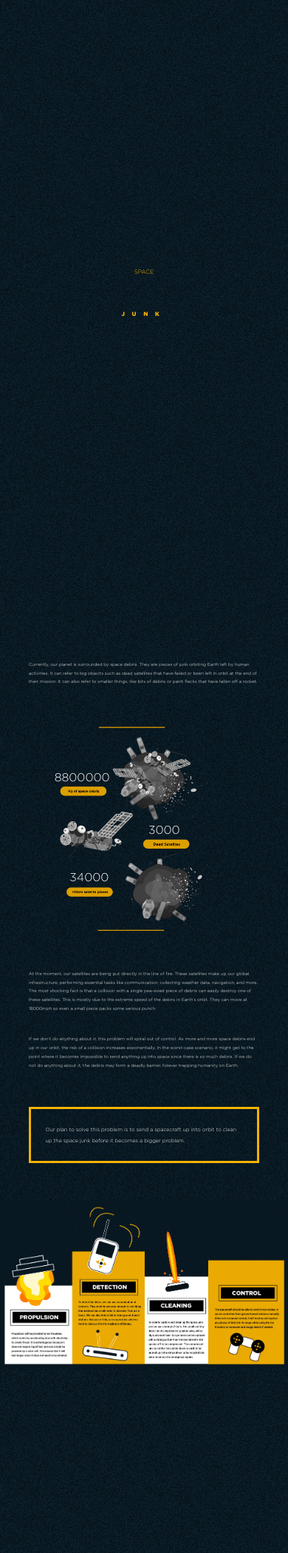
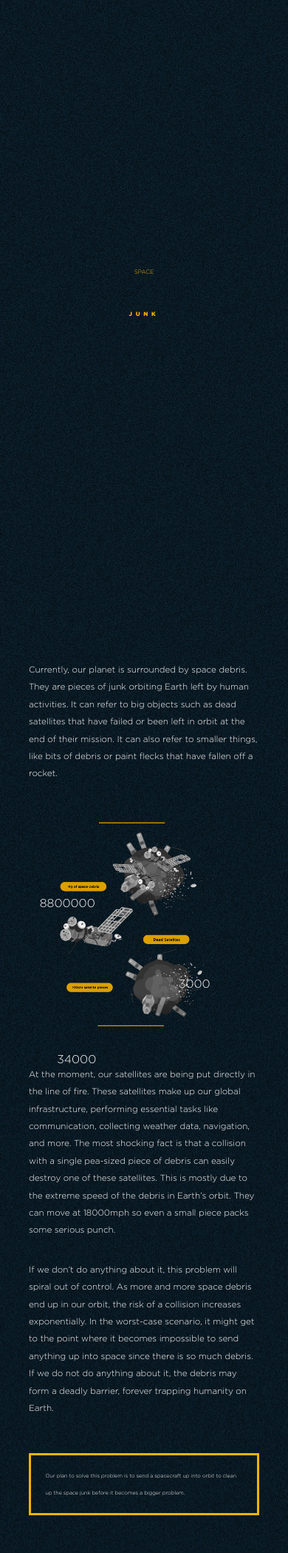
Before and after one commit to PMK9Supakrit/JUNKBUSTER, a PHP site: page / in a window 390 px wide. Shown: the part 845-2944 px from the top of the page at 74% size. Run offline with PHP 8.4, Linux system fonts and the light colour scheme.

Commit message:
update home page (font-size, change image)

```diff
--- a/css/home.css
+++ b/css/home.css
@@ -62,31 +62,30 @@
 
 #sec1 .text {
     position: absolute;
-    top: 50%;
-    transform: translateY(-50%);
+    top: 40%;
     z-index: 10;
 
-    margin-left: 100px;
+    margin-left: 200px;
 
     transition:
         left .3s;
 }
 #sec1 .text p:nth-child(1) {
-    font-size: 11vw;
+    font-size: 7vw;
     font-weight: normal;
     color: #fff;
 }
 #sec1 .text p:nth-child(2) {
-    font-size: 11.2vw;
+    font-size: 7.2vw;
     font-weight: bold;
     color: #f5b402;
 }
 #sec1 .text p:nth-child(3) {
-    font-size: 2.9vw;
+    font-size: 1.8vw;
     font-weight: normal;
     color: #fff;
 
-    margin-left: 2vw;
+    margin-left: 1.6vw;
 }
 
 #sec1 img {
@@ -108,6 +107,8 @@
 }
 
 #sec2 #sec2_text {
+    font-size: calc(25vh + 1vw);
+
     position: absolute;
     top: 50%;
     left: 50%;
@@ -124,7 +125,7 @@
 }
 #sec2 #sec2_text p:nth-child(2) {
     font-weight: bold;
-    letter-spacing: 2.5vw;
+    letter-spacing: 1.2vw;
 }
 
 #sec3 {
@@ -147,8 +148,10 @@
 }
 
 #sec3 .problem .infographic {
+    width: 80%;
     position: relative;
-    margin: 50px 0;
+
+    margin: 50px auto;
 }
 
 #sec3 .problem .infographic img {
@@ -166,20 +169,20 @@
     position: absolute;
 }
 #sec3 #kgOfSpaceDebris {
-    top: 16.5vw;
-    left: 8.5vw;
+    top: 21vw;
+    left: .5vw;
 }
 #sec3 #deathSatelite {
-    top: 34.5vw;
-    left: 37vw;
+    top: 43.2vw;
+    left: 35.5vw;
 }
 #sec3 #satelitePieces {
-    top: 51vw;
-    left: 11vw;
+    top: 63.2vw;
+    left: 3.3vw;
 }
 
 #sec3 .text_box {
-    width: 65%;
+    width: 80%;
     font-size: 1.8vw;
     font-weight: normal;
     line-height: 4vw;
@@ -188,7 +191,7 @@
     border: 3px solid #f5b402;
 
     margin: 50px auto 0 auto;
-    padding: 5vw;
+    padding: 4vw 5vw;
 }
 
 #sec4 {
@@ -216,13 +219,13 @@
     transform: translate(-50%, -50%);
 }
 
-@media only screen and (max-width: 1360px) {
+@media only screen and (max-width: 1300px) {
     #sec1 .logo {
         left: 6%;
     }
 
     #sec1 .hm_menu {
-        width: 60px;
+        width: 45px;
         height: 38px;
     }
 
@@ -230,24 +233,32 @@
         width: 100%;
         text-align: center;
 
+        top: 50%;
+        transform: translateY(-50%);
+
         margin-left: 0;
     }
     #sec1 .text p:nth-child(1) {
-        font-size: 15vw;
+        font-size: 13vw;
     }
     #sec1 .text p:nth-child(2) {
-        font-size: 15.2vw;
+        font-size: 13.2vw;
     }
     #sec1 .text p:nth-child(3) {
-        font-size: 3.8vw;
+        font-size: 3.2vw;
     }
 
     #sec1 img {
         display: none;
     }
 
-    #sec3 .text_box {
-        width: 80%;
+    #sec2 #sec2_text {
+        font-size: calc(12.5vh + 2vw);
+    }
+
+    #sec3 .problem p {
+        font-size: 3vw;
+        line-height: 6vw;
     }
 }
 
@@ -260,4 +271,35 @@
         width: 40px;
         height: 28px;
     }
+
+    #sec1 .text p:nth-child(1) {
+        font-size: 18vw;
+    }
+    #sec1 .text p:nth-child(2) {
+        font-size: 18.2vw;
+    }
+    #sec1 .text p:nth-child(3) {
+        font-size: 4.5vw;
+    }
+
+    #sec3 .problem .infographic {
+        width: 100%;
+    }
+
+    #sec3 #kgOfSpaceDebris {
+        top: 27vw;
+        left: 3.4vw;
+    }
+    #sec3 #deathSatelite {
+        top: 55vw;
+        left: 47.5vw;
+    }
+    #sec3 #satelitePieces {
+        top: 81vw;
+        left: 6.6vw;
+    }
+
+    #sec3 .text_box {
+        line-height: 6vw;
+    }
 }
```
